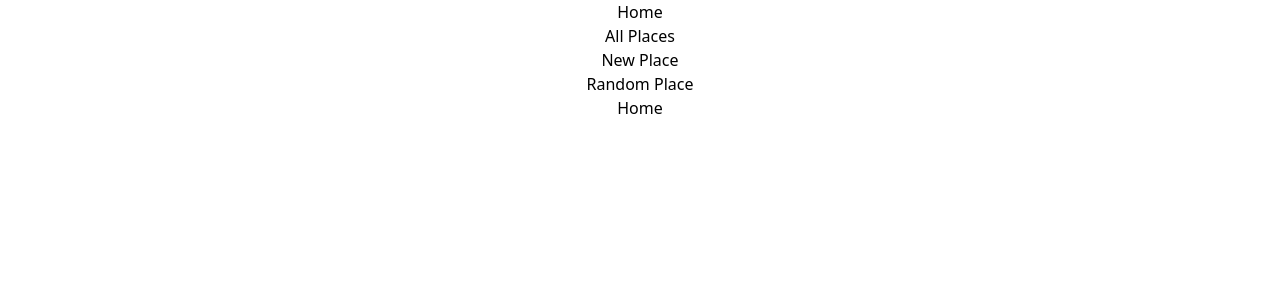
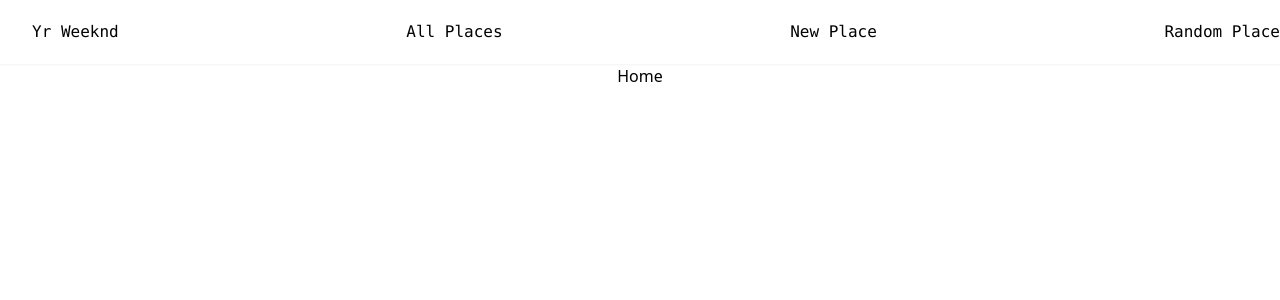
Before and after one commit to erik-eyler/yr-weeknd, a React (Create React App) app in the folder client/: page / in a window 1280 px wide. Shown: the top 300 px of the page. Built offline with nearby package versions, Linux system fonts and the light colour scheme; no server answers.

Commit message:
starting navbar styling

```diff
--- a/client/src/components/Navbar.jsx
+++ b/client/src/components/Navbar.jsx
@@ -3,14 +3,13 @@ import { Link } from "react-router-dom";
 
 export default function Navbar() {
   return (
-  <nav>
-    <Link to="/"><h1>Home</h1></Link>
-    <ul>
-      <li><Link to="/places">All Places</Link></li>
-      <li><Link to="/new">New Place</Link></li>
-      <li><Link to="/random">Random Place</Link></li>
+  <nav className='flex justify-between items-center h-16 bg-white text-black relative shadow-sm font-mono' >
+    <Link to="/" className='pl-8'>Yr Weeknd</Link>
+    <Link to="/places">All Places</Link>
+    <Link to="/new">New Place</Link>
+    <Link to="/random">Random Place</Link>
 
-    </ul>
+
   </nav>
   )
 }
```
